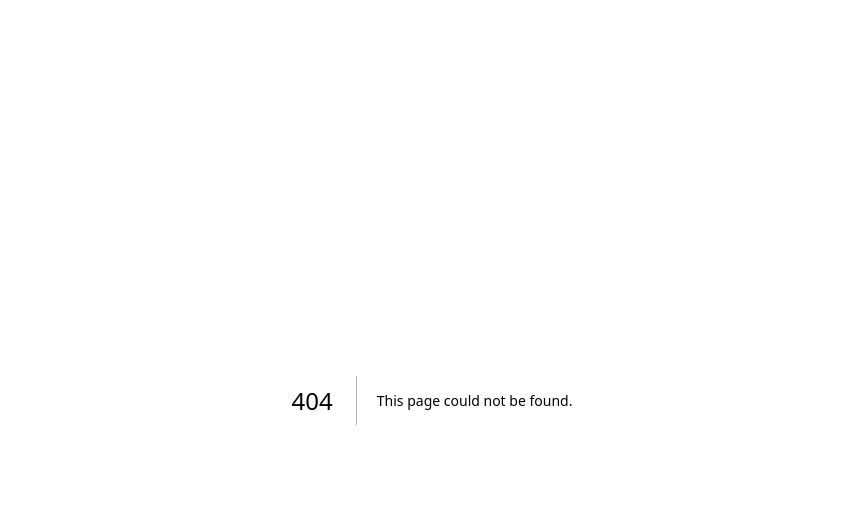
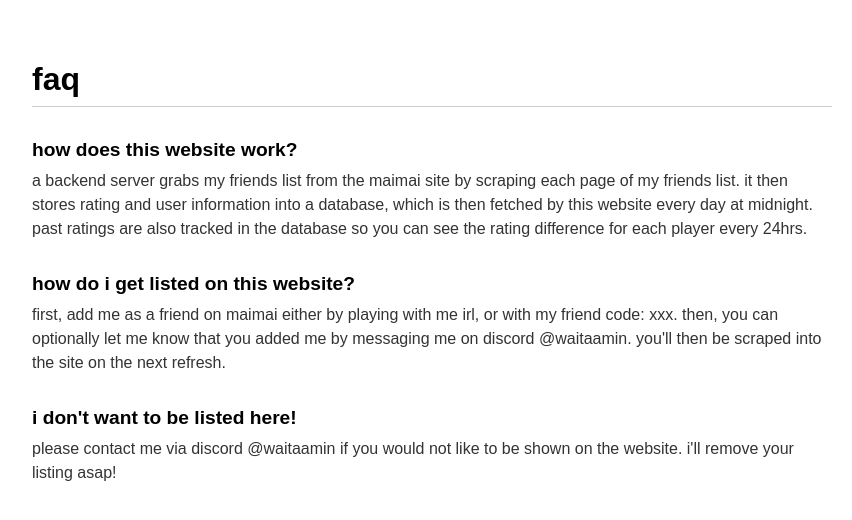
Before and after one commit to min-808/rating-site, a Next.js app: page /faq in a window 1280 px wide. Before the commit this address had no page. Shown: the top 520 px of the page, without its empty margins (208-1060 px from the left). Built offline with nearby package versions, Linux system fonts and the light colour scheme.

Commit message:
added some faq

```diff
--- /dev/null
+++ b/src/app/faq/page.tsx
@@ -0,0 +1,40 @@
+// page.tsx
+
+export default function faq() {
+  // Placeholder data for your FAQs
+  const faqs = [
+    {
+      question: "how does this website work?",
+      answer: "a backend server grabs my friends list from the maimai site by scraping each page of my friends list. it then stores rating and user information into a database, which is then fetched by this website every day at midnight. past ratings are also tracked in the database so you can see the rating difference for each player every 24hrs.",
+    },
+    {
+      question: "how do i get listed on this website?",
+      answer: "first, add me as a friend on maimai either by playing with me irl, or with my friend code: xxx. then, you can optionally let me know that you added me by messaging me on discord @waitaamin. you'll then be scraped into the site on the next refresh.",
+    },
+    {
+      question: "i don't want to be listed here!",
+      answer: "please contact me via discord @waitaamin if you would not like to be shown on the website. i'll remove your listing asap!",
+    },
+  ];
+
+  return (
+    <main style={{ padding: '2rem', maxWidth: '800px', margin: '0 auto', fontFamily: 'sans-serif' }}>
+      <h1 style={{ borderBottom: '1px solid #ccc', paddingBottom: '0.5rem' }}>
+       faq
+      </h1>
+
+      <div style={{ marginTop: '2rem' }}>
+        {faqs.map((faq, index) => (
+          <div key={index} style={{ marginBottom: '2rem' }}>
+            <h2 style={{ fontSize: '1.2rem', marginBottom: '0.5rem' }}>
+              {faq.question}
+            </h2>
+            <p style={{ margin: 0, lineHeight: '1.5', color: '#333' }}>
+              {faq.answer}
+            </p>
+          </div>
+        ))}
+      </div>
+    </main>
+  );
+}
```
